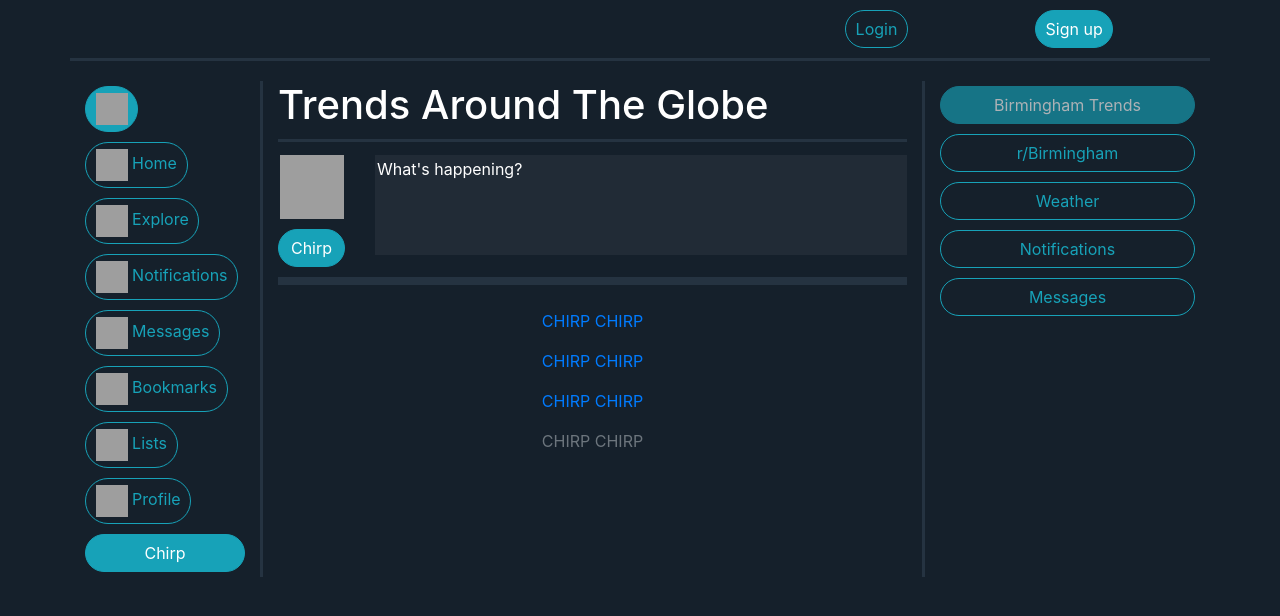
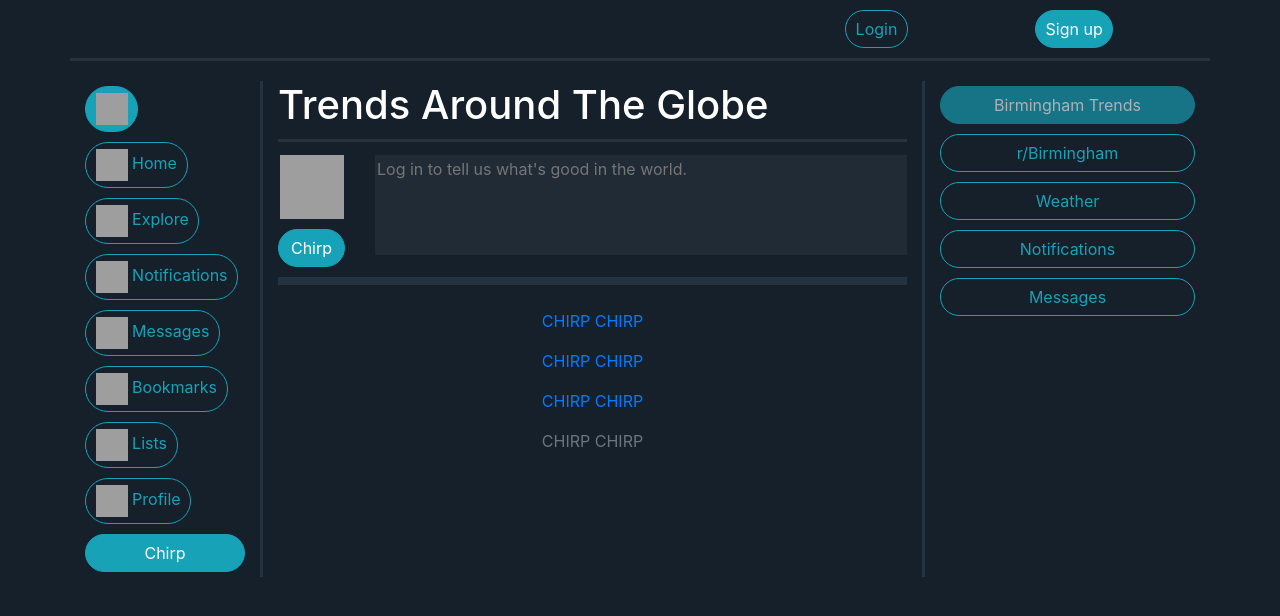
Before and after one commit to atlc/chirper-part-1, a React (Create React App) app: page / in a window 1280 px wide. Shown: the top 616 px of the page. Built offline with nearby package versions, Linux system fonts and the light colour scheme; grey boxes are pictures that could not be loaded.

Commit message:
ChirpBox is handling the login props successfully

```diff
--- a/src/components/App.jsx
+++ b/src/components/App.jsx
@@ -68,10 +68,10 @@ class App extends Component {
                 </Row>
                 <Row>
                     <Col md={2} className="justify-content-md-left">
-                        <LeftSidebar props={this.state} />
+                        <LeftSidebar appProps={this.state} />
                     </Col>
                     <Col md={7} className="justify-content-md-center text-center vr-thin">
-                        <MainBody props={this.state} />
+                        <MainBody appProps={this.state} />
                     </Col>
                     <Col md={3}>
                         <TrendsPane />
--- a/src/components/CreateChirp.jsx
+++ b/src/components/CreateChirp.jsx
@@ -6,7 +6,13 @@ import '../styles/helpers.css';
 
 
 class CreateChirp extends Component {
-    state = { chirpText: '' };
+    constructor(props) {
+        super(props);
+
+        this.state = {
+            chirpText: ''
+        };
+    }
 
     componentDidUpdate() {
         // Add component for progress bar for character count/280
@@ -20,7 +26,7 @@ class CreateChirp extends Component {
         return (
             <React.Fragment>
                 <Row>
-                    <Col><h1 className="text-left text-white hr-thin pad-bot-10">{this.props.props.props.isLoggedIn ? 'Home' : 'Trends Around The Globe'}</h1></Col>
+                    <Col><h1 className="text-left text-white hr-thin pad-bot-10">{this.props.mainBodyProps.isLoggedIn ? 'Home' : 'Trends Around The Globe'}</h1></Col>
                 </Row>
                 <Row className="margin-top-5 margin-bot-10">
                     <Col>
@@ -28,7 +34,7 @@ class CreateChirp extends Component {
                         <Button className="badge-pill w-100 margin-top-10" variant="info" href="https://twitter.com/compose/tweet">Chirp</Button>
                     </Col>
                     <Col>
-                        <textarea id="chirp-textarea" onChange={(e) => this.handleChirpTextUpdate(e.target.value)} defaultValue={`What's happening${this.props.props.props.user ? ', ' + this.props.props.props.user : ''}?`} maxLength="280" className="opaque-white-bg pad-bot-20 text-white" rows="4" cols="50"></textarea>
+                        <textarea id="chirp-textarea" disabled={!this.props.mainBodyProps.isLoggedIn} onChange={(e) => this.handleChirpTextUpdate(e.target.value)} placeholder={`${this.props.mainBodyProps.user ? "What's happening, " + this.props.mainBodyProps.user + "?" : "Log in to tell us what's good in the world."}`} maxLength="280" className="opaque-white-bg pad-bot-20 text-white" rows="4" cols="50"></textarea>
                     </Col>
                 </Row>
                 <Row><Col><p className="hr-thicc"></p></Col></Row>
--- a/src/components/MainBody.jsx
+++ b/src/components/MainBody.jsx
@@ -6,7 +6,7 @@ class MainBody extends Component {
     render() {
         return (
             <React.Fragment>
-                <CreateChirp props={this.props} />
+                <CreateChirp mainBodyProps={this.props.appProps} />
                 <ChirpPane />
             </React.Fragment>
         );
```
